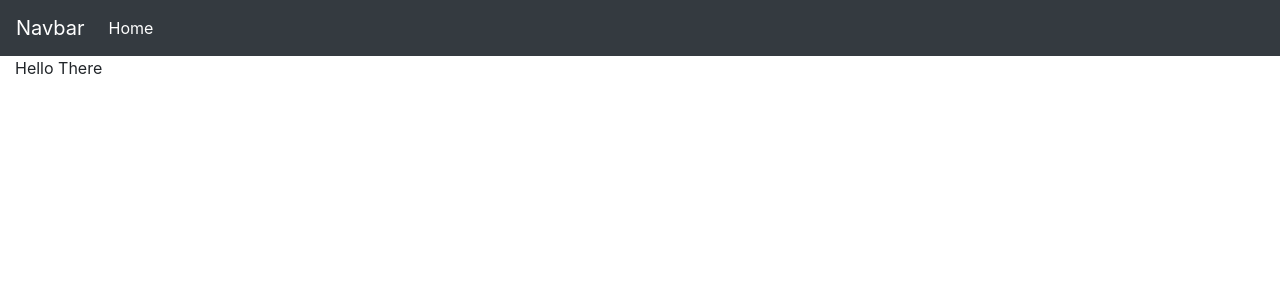
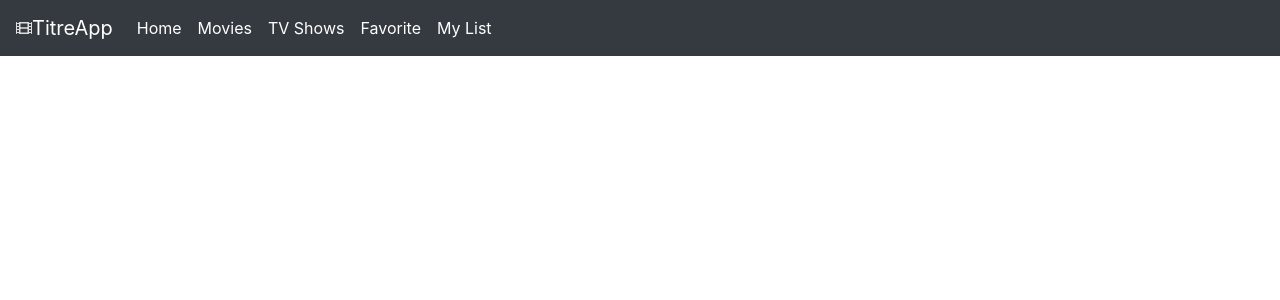
Before and after one commit to Moses-Tumu/GLO-2005, a Flask app: template app/templates/index.html in a window 1280 px wide. Shown: the top 300 px of the page. Run offline with Flask 2, Linux system fonts and the light colour scheme; the template is opened without the code that fills it, so the values that code supplies are empty; some libraries are stand-ins or nearby versions.

Commit message:
Avancement pour le front-end

```diff
--- a/app/app.py
+++ b/app/app.py
@@ -1,11 +1,57 @@
 from flask import Flask, render_template
-
+from collections import defaultdict
 application = Flask('FlaskTest')
 
 
+linkMovie={"KillBill":"https://www.youtube.com/embed/7kSuas6mRpk","TheMatrix":"https://www.youtube.com/embed/m8e-FF8MsqU",
+           "PulpFiction":"https://www.youtube.com/embed/s7EdQ4FqbhY","ForrestGump":"https://www.youtube.com/embed/uPIEn0M8su0",
+           "HotFuzz":"https://www.youtube.com/embed/ayTnvVpj9t4","22JumpStreet":"https://www.youtube.com/embed/v9S_dYuq0vE",
+            "ScaryMovie4":"https://www.youtube.com/embed/JxQNmNtCg0I","GameNight":"https://www.youtube.com/embed/fNtLIcyjsnI",
+           "ExMachina":"https://www.youtube.com/embed/EoQuVnKhxaM","Chappie":"https://www.youtube.com/embed/lyy7y0QOK-0",
+           "MenInBlack":"https://www.youtube.com/embed/HYUd7AOw_lk"}
+
+#fantasyMovie={}
+
+#actionMovie={}
+
 @application.route('/')
+@application.route('/home')
 def index():
-    return render_template('index.html', title="Un Titre")
+    return render_template('home.html', title="Un Titre")
+
+@application.route('/movie')
+def movie():
+    return render_template('movie.html', title='Movie')
+
+@application.route('/tvshow')
+def tvshow():
+    return render_template('tvshow.html', title='TV Show')
+
+@application.route('/action')
+def action():
+    return render_template('action.html', title='Action')
+
+@application.route('/fantasy')
+def fantasy():
+    return render_template('fantasy.html', title='Fantasy')
+
+@application.route('/comedy')
+def comedy():
+    return render_template('comedy.html', title='Comedy')
+
+@application.route('/classics')
+def classics():
+    return render_template('classics.html', title='Classics')
+
+#@application.route('/movie/<string:movieType>')
+#def movieType(movieType):
+# return render_template('movieType.html',title=movieType)
 
 
+@application.route('/moviePage')
+@application.route('/<string:typeMovie>/<string:movieName>')
+def moviePage(typeMovie,movieName):
+    theMovie = linkMovie.get(movieName)
+    return render_template('moviePage.html', title= movieName, linkMovie=theMovie)
+
 application.run('127.0.0.1', 8000)
--- a/app/static/script/script.js
+++ b/app/static/script/script.js
@@ -0,0 +1,26 @@
+function showAction() {
+ location.assign('http://127.0.0.1:8000/action');
+}
+function showFantasy() {
+ location.assign('http://127.0.0.1:8000/fantasy');
+}
+function showClassics() {
+ location.assign('http://127.0.0.1:8000/classics');
+}
+function showComedy() {
+ location.assign('http://127.0.0.1:8000/comedy');
+}
+//function showMoviePage() {
+// location.assign('http://127.0.0.1:8000/moviePage');
+//}
+//function openMenu(){
+//    document.getElementById("menuGenre").classList.toggle("show");
+//}
+//window.onclick = function(e) {
+//  if (!e.target.matches('.dropbtn')) {
+//  var myDropdown = document.getElementById("menuGenre");
+//    if (myDropdown.classList.contains('show')) {
+//      myDropdown.classList.remove('show');
+//    }
+//  }
+//}
--- a/app/static/style/style.css
+++ b/app/static/style/style.css
@@ -0,0 +1,18 @@
+.column {
+  float: left;
+  width: 50%;
+}
+
+/* Clear floats after the columns */
+.row:after {
+  content: "";
+  display: table;
+  clear: both;
+}
+/*.dropdown {
+  float: left;
+  overflow: hidden;
+}
+.show{
+  display: block;
+}*/
--- a/app/templates/index.html
+++ b/app/templates/index.html
@@ -1,5 +1,5 @@
 <!DOCTYPE html>
-<html lang="en">
+<html>
     <head>
         <meta charset="UTF-8">
         <title>{{ title }}</title>
@@ -9,25 +9,89 @@
 		<link rel="stylesheet" href="{{ url_for('static', filename='jquery-ui/jquery-ui.min.css') }}" />
 		<link rel="stylesheet" href="{{ url_for('static', filename='jquery-ui/jquery-ui.structure.min.css') }}" />
 		<link rel="stylesheet" href="{{ url_for('static', filename='jquery-ui/jquery-ui.theme.min.css') }}" />
+        <link rel="stylesheet" href="https://use.fontawesome.com/releases/v5.7.2/css/all.css" integrity="sha384-fnmOCqbTlWIlj8LyTjo7mOUStjsKC4pOpQbqyi7RrhN7udi9RwhKkMHpvLbHG9Sr" crossorigin="anonymous">
     </head>
     <body>
-        <nav class="navbar navbar-expand-lg navbar-dark bg-dark">
-          <a class="navbar-brand" href="#">Navbar</a>
-
+<header class="site-header">
+     <nav class="navbar navbar-expand-md navbar-dark fixed-top bg-dark">
+        <i class="fas fa-film"style="color:#DDDDDD"></i>
+        <a class="navbar-brand" href="#">TitreApp</a>
         <div class="collapse navbar-collapse" id="navbarSupportedContent">
             <ul class="navbar-nav mr-auto">
-              <li class="nav-item active">
-                <a class="nav-link" href="#">Home <span class="sr-only">(current)</span></a>
+            <li class="nav-item">
+                <a class="nav-link active" href="\home">Home <span class="sr-only">(current)</span></a>
             </li>
+            <li class="nav-item">
+                <a class="nav-link active" href="\movie">Movies <span class="sr-only">(current)</span></a>
+            </li>
+            <li class="nav-item">
+                <a class="nav-link active" href="\tvshow">TV Shows <span class="sr-only">(current)</span></a>
+            </li>
+            <li class="nav-item">
+                <a class="nav-link active" href="#">Favorite <span class="sr-only">(current)</span></a>
+            </li>
+            <li class="nav-item">
+                <a class="nav-link active" href="#">My List <span class="sr-only">(current)</span></a>
+            </li>
+                <!--{% if title == 'Movie' or title =='TV Shows'%}-->
+                <!--<li class="nav-item dropdown">-->
+                    <!--<a class="nav-link dropdown-toggle" href="#" id="dropdown04"data-toggle="dropdown" aria-haspopup="true" aria-expanded="false" onclick="openMenu()">-->
+                        <!--Genre-->
+                    <!--</a>-->
+                    <!--<div class="dropdown-menu" aria-labelledby="dropdown04">-->
+                        <!--<a class="dropdown-item" href="#">Action</a>-->
+                        <!--<a class="dropdown-item" href="#">Comedy</a>-->
+                        <!--<a class="dropdown-item" href="#">Classics</a>-->
+                        <!--<a class="dropdown-item" href="#">Aventure</a>-->
+                        <!--<a class="dropdown-item" href="#">Thriller</a>-->
+                    <!--</div>-->
+                <!--</li>-->
+                 <!--<li class="nav-item">-->
+                    <!--<div class="dropdown">-->
+                        <!--<button class="dropbtn" onclick="openMenu()">Dropdown-->
+                            <!--<i class="fa fa-caret-down"></i>-->
+                        <!--</button>-->
+                        <!--<div class="dropdown-content" id="menuGenre">-->
+                            <!--<a href="#">Action</a>-->
+                            <!--<a href="#">Comedy</a>-->
+                            <!--<a href="#">Classics</a>-->
+                        <!--</div>-->
+                    <!--</div>-->
+                 <!--</li>-->
+                <!--{% elif title == 'TV Shows'%}-->
+                <!--<li class="nav-item dropdown">-->
+                    <!--<a class="nav-link dropdown-toggle" href="#" id="dropdown04"data-toggle="dropdown"-->
+                       <!--aria-haspopup="true" aria-expanded="false">-->
+                        <!--Genre-->
+                    <!--</a>-->
+                    <!--<div class="dropdown-menu" aria-labelledby="dropdown04">-->
+                        <!--<a class="dropdown-item" href="#">Action</a>-->
+                        <!--<a class="dropdown-item" href="#">Comedy</a>-->
+                        <!--<a class="dropdown-item" href="#">Classics</a>-->
+                        <!--<a class="dropdown-item" href="#">Fantasy</a>-->
+                    <!--</div>-->
+                <!--</li>-->
+                {% endif %}
             </ul>
+            <form class="form-inline my-2 my-lg-0">
+                <input class="form-control mr-sm-2" type="search" placeholder="Search" aria-label="Search">
+                <button class="btn btn-outline-success my-2 my-sm-0" type="submit"
+                        onclick='http://127.0.0.1:8000/action'>Search</button>
+            </form>
         </div>
     </nav>
 
-        <div class="container-fluid">
-            <p>Hello There</p>
+</header>
+
+      <main role="main" class="jumbotron">
+          <div class = "container">
+               <div class="row">
+                    <div class="col-md-8">
+                        {% block content %}{% endblock %}
                     </div>
-
-
+                </div>
+          </div>
+     </main>
 
 
         <!-- Placed at the end of the document so the pages load faster -->
```
Also changed, not shown: app/templates/action.html (added, +45 -0 lines). Lines whose indentation alone changed are shown as unchanged.
